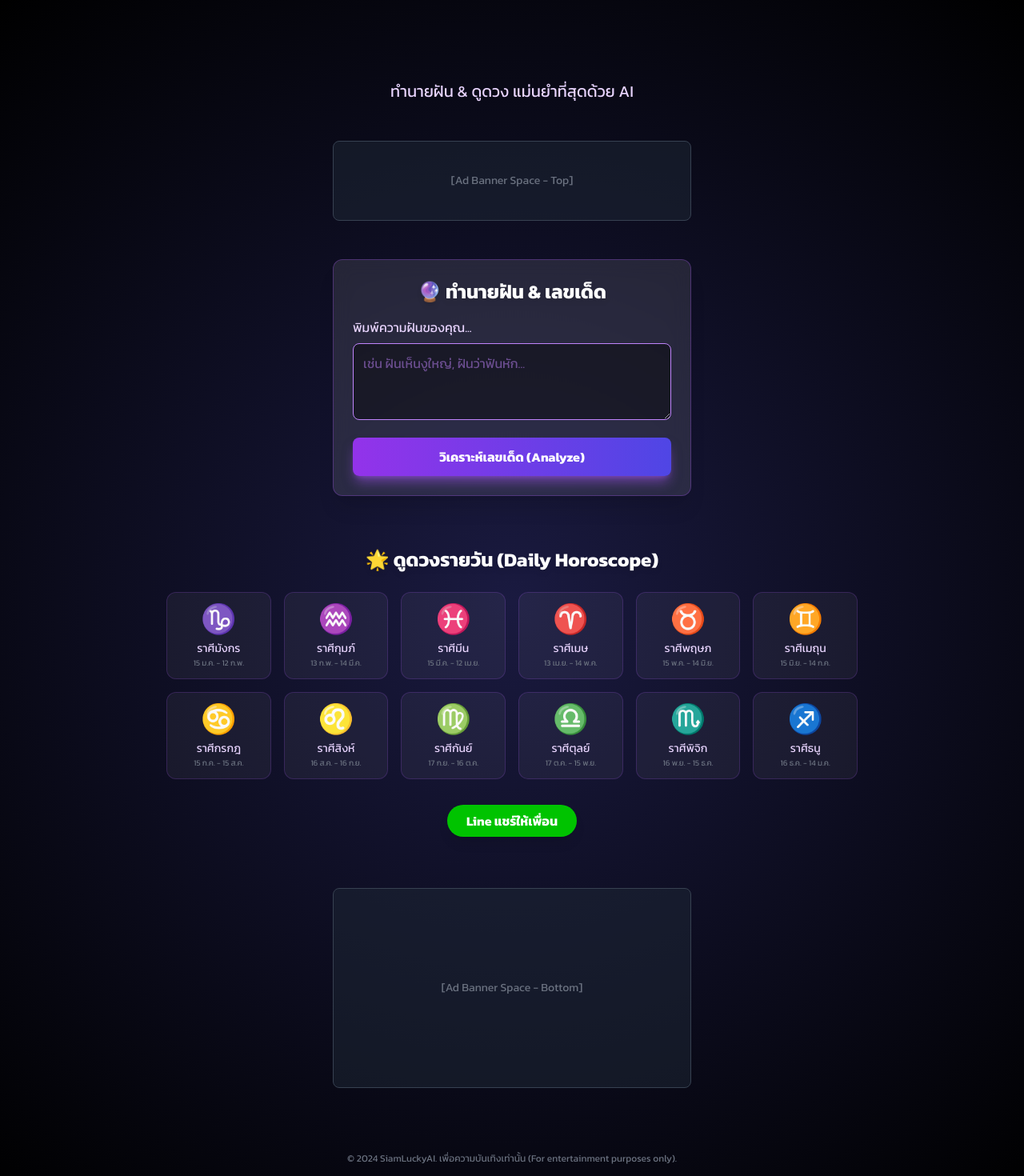
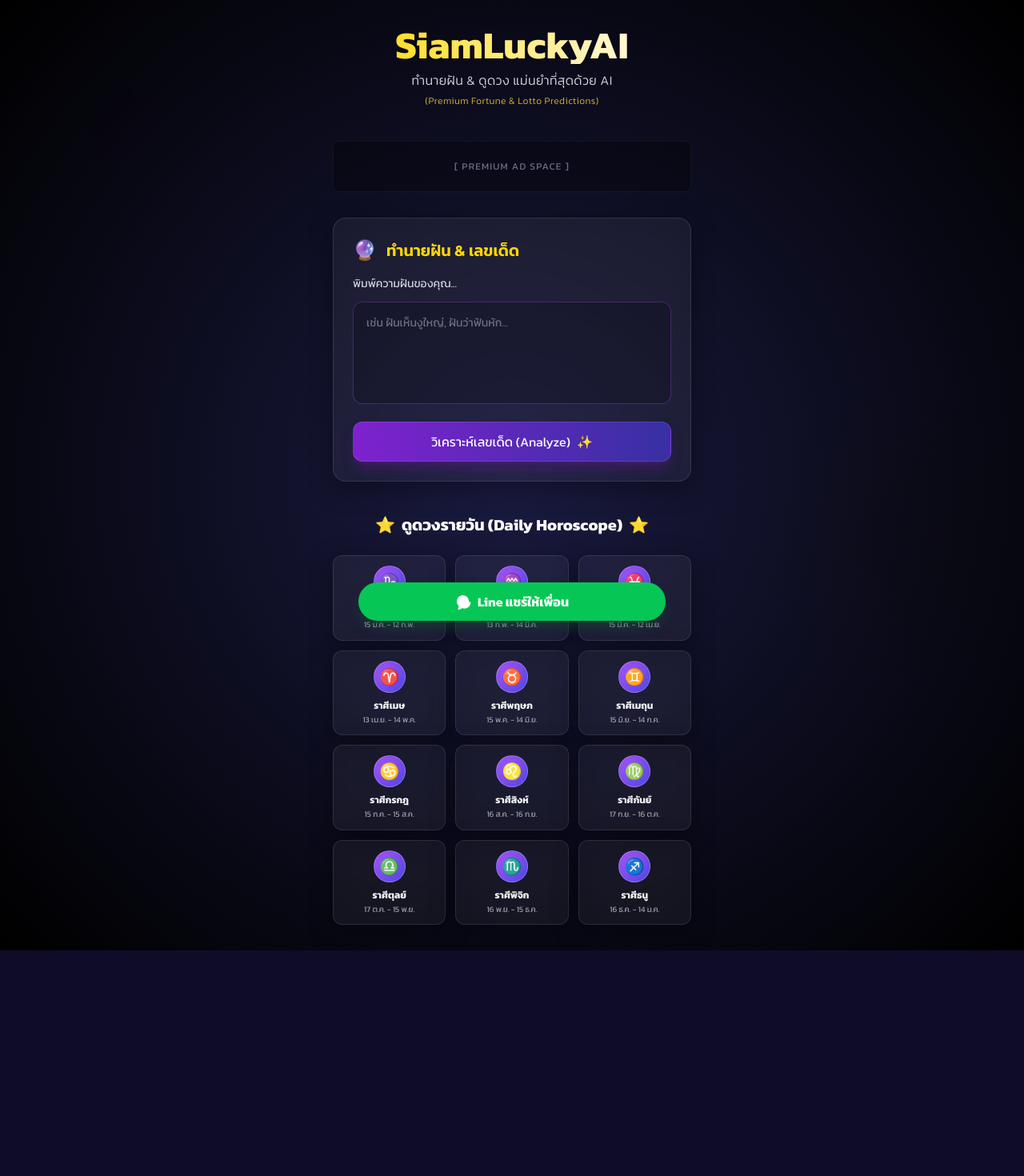
Before and after one commit to noobhac123/SiamLuckyAI, a Next.js app: page / in a window 1280 px wide. Shown: the top 1470 px of the page at 80% size. After the commit the page ends 1188 px from the top, so only its background shows below. Built offline with nearby package versions, Linux system fonts and the light colour scheme.

Commit message:
Refactor Home component and update layout

```diff
--- a/app/page.js
+++ b/app/page.js
@@ -1,43 +1,99 @@
-import DreamForm from '../components/DreamForm';
-import HoroscopeGrid from '../components/HoroscopeGrid';
+'use client';
+import { useState } from 'react';
 
 export default function Home() {
+  const [dream, setDream] = useState('');
+
+  const zodiacs = [
+    { name: 'Capricorn', thai: 'ราศีมังกร', date: '15 ม.ค. - 12 ก.พ.', icon: '♑' },
+    { name: 'Aquarius', thai: 'ราศีกุมภ์', date: '13 ก.พ. - 14 มี.ค.', icon: '♒' },
+    { name: 'Pisces', thai: 'ราศีมีน', date: '15 มี.ค. - 12 เม.ย.', icon: '♓' },
+    { name: 'Aries', thai: 'ราศีเมษ', date: '13 เม.ย. - 14 พ.ค.', icon: '♈' },
+    { name: 'Taurus', thai: 'ราศีพฤษภ', date: '15 พ.ค. - 14 มิ.ย.', icon: '♉' },
+    { name: 'Gemini', thai: 'ราศีเมถุน', date: '15 มิ.ย. - 14 ก.ค.', icon: '♊' },
+    { name: 'Cancer', thai: 'ราศีกรกฎ', date: '15 ก.ค. - 15 ส.ค.', icon: '♋' },
+    { name: 'Leo', thai: 'ราศีสิงห์', date: '16 ส.ค. - 16 ก.ย.', icon: '♌' },
+    { name: 'Virgo', thai: 'ราศีกันย์', date: '17 ก.ย. - 16 ต.ค.', icon: '♍' },
+    { name: 'Libra', thai: 'ราศีตุลย์', date: '17 ต.ค. - 15 พ.ย.', icon: '♎' },
+    { name: 'Scorpio', thai: 'ราศีพิจิก', date: '16 พ.ย. - 15 ธ.ค.', icon: '♏' },
+    { name: 'Sagittarius', thai: 'ราศีธนู', date: '16 ธ.ค. - 14 ม.ค.', icon: '♐' },
+  ];
+
   return (
-    <main className="min-h-screen flex flex-col items-center justify-start pt-8 pb-12 px-4 gap-12 overflow-x-hidden">
+    <main className="min-h-screen p-4 md:p-8 max-w-lg mx-auto relative overflow-hidden">
 
-      {/* HEADER & HERO */}
-      <header className="text-center space-y-2 z-10">
-        <h1 className="text-4xl md:text-6xl font-extrabold text-transparent bg-clip-text bg-gradient-to-r from-mystic-gold to-yellow-200 drop-shadow-lg">
+      {/* Background Glow Effects */}
+      <div className="fixed top-0 left-0 w-64 h-64 bg-purple-600 rounded-full mix-blend-multiply filter blur-3xl opacity-20 animate-pulse-slow"></div>
+      <div className="fixed bottom-0 right-0 w-64 h-64 bg-gold-600 rounded-full mix-blend-multiply filter blur-3xl opacity-20 animate-pulse-slow"></div>
+
+      {/* Header Section */}
+      <header className="text-center mb-10 relative z-10">
+        <h1 className="text-4xl md:text-5xl font-bold bg-clip-text text-transparent bg-gradient-to-r from-gold-400 to-white drop-shadow-sm mb-2">
           SiamLuckyAI
         </h1>
-        <p className="text-purple-200 text-lg md:text-xl">
+        <p className="text-gray-300 font-light text-sm md:text-base tracking-wide">
           ทำนายฝัน & ดูดวง แม่นยำที่สุดด้วย AI
+          <br/>
+          <span className="text-gold-500 text-xs">(Premium Fortune & Lotto Predictions)</span>
         </p>
       </header>
 
-      {/* TOP AD PLACEHOLDER */}
-      <div className="w-full max-w-md h-[100px] bg-gray-800/50 border border-gray-700 rounded-lg flex items-center justify-center text-gray-500 text-sm">
-        [Ad Banner Space - Top]
+      {/* Ad Space (Placeholder for Monitag) */}
+      <div className="w-full h-16 bg-black/30 border border-white/5 rounded-lg mb-8 flex items-center justify-center text-xs text-gray-500 uppercase tracking-widest">
+        [ Premium Ad Space ]
       </div>
 
-      {/* FEATURE 1: DREAM INTERPRETER (MONEY TRAP) */}
-      <section className="w-full z-10">
-        <DreamForm />
+      {/* Dream Analysis Card */}
+      <div className="glass-card rounded-2xl p-6 mb-10 relative z-10 group">
+        <div className="flex items-center gap-3 mb-4">
+          <span className="text-2xl animate-float">🔮</span>
+          <h2 className="text-xl font-semibold text-gold-400">ทำนายฝัน & เลขเด็ด</h2>
+        </div>
+
+        <p className="text-sm text-gray-300 mb-3">พิมพ์ความฝันของคุณ...</p>
+
+        <textarea
+          className="w-full bg-black/20 border border-purple-500/30 rounded-xl p-4 text-white focus:outline-none focus:border-gold-500 transition-colors h-32 resize-none text-sm placeholder:text-gray-500"
+          placeholder="เช่น ฝันเห็นงูใหญ่, ฝันว่าฟันหัก..."
+          value={dream}
+          onChange={(e) => setDream(e.target.value)}
+        />
+
+        <button className="w-full mt-4 bg-gradient-to-r from-purple-700 to-indigo-800 hover:from-purple-600 hover:to-indigo-700 text-white font-medium py-3 rounded-xl shadow-lg shadow-purple-900/50 border border-white/10 transition-all active:scale-95 flex items-center justify-center gap-2">
+          <span>วิเคราะห์เลขเด็ด (Analyze)</span>
+          <span className="text-gold-400">✨</span>
+        </button>
+      </div>
+
+      {/* Horoscope Section */}
+      <section className="relative z-10">
+        <div className="flex items-center justify-center gap-2 mb-6">
+          <span className="text-gold-400 text-xl">⭐</span>
+          <h2 className="text-xl font-bold text-white text-center">ดูดวงรายวัน (Daily Horoscope)</h2>
+          <span className="text-gold-400 text-xl">⭐</span>
+        </div>
+
+        <div className="grid grid-cols-3 gap-3">
+          {zodiacs.map((z, index) => (
+            <div key={index} className="glass-card rounded-xl p-3 flex flex-col items-center justify-center cursor-pointer relative overflow-hidden">
+              <div className="absolute inset-0 bg-gradient-to-b from-transparent to-purple-900/20 opacity-0 hover:opacity-100 transition-opacity"></div>
+              <div className="w-10 h-10 rounded-full bg-gradient-to-br from-purple-500 to-indigo-600 flex items-center justify-center text-xl mb-2 shadow-inner border border-white/20">
+                {z.icon}
+              </div>
+              <h3 className="text-xs font-bold text-gray-100">{z.thai}</h3>
+              <p className="text-[10px] text-gray-400 text-center leading-tight mt-1">{z.date}</p>
+            </div>
+          ))}
+        </div>
       </section>
 
-      {/* FEATURE 2: HOROSCOPE GRID */}
-      <section className="w-full z-10">
-        <HoroscopeGrid />
-      </section>
-
-      {/* BOTTOM AD PLACEHOLDER */}
-      <div className="w-full max-w-md h-[250px] bg-gray-800/50 border border-gray-700 rounded-lg flex items-center justify-center text-gray-500 text-sm">
-        [Ad Banner Space - Bottom]
+      {/* Share Button (Sticky Bottom) */}
+      <div className="fixed bottom-6 left-0 right-0 px-4 z-50 flex justify-center">
+        <button className="bg-[#06C755] hover:bg-[#05b54d] text-white font-bold py-3 px-8 rounded-full shadow-lg shadow-green-900/50 flex items-center gap-2 transition-transform hover:scale-105 active:scale-95 max-w-sm w-full justify-center">
+          <svg className="w-5 h-5" fill="currentColor" viewBox="0 0 24 24"><path d="M20.5 12c0-5.2-4-9.5-9-9.5S2.5 6.8 2.5 12c0 2.5 1 4.8 2.6 6.5.3.3.3.7.1 1.1-.3 1.1-1 3.8-1 3.9-.1.3.1.6.4.6 2.3 0 4.6-1.5 5.5-2.1.2-.1.5-.2.8-.1 1.1.4 2.2.6 3.4.6 5 0 9-4.3 9-9.5z"/></svg>
+          Line แชร์ให้เพื่อน
+        </button>
       </div>
-
-      <footer className="text-center text-gray-500 text-xs mt-8">
-        © 2024 SiamLuckyAI. เพื่อความบันเทิงเท่านั้น (For entertainment purposes only).
-      </footer>
 
     </main>
   );
```
